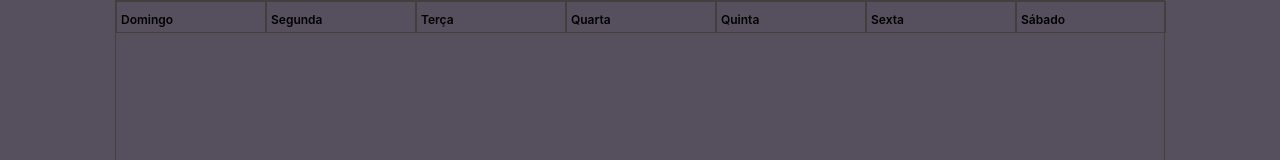
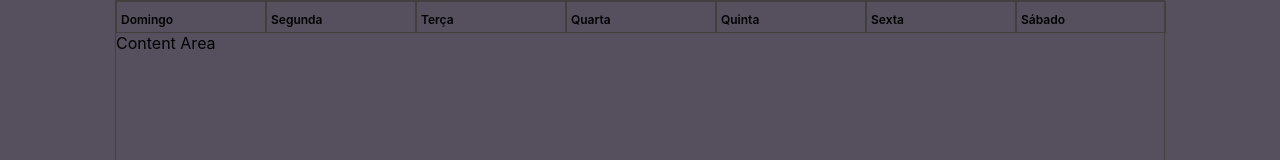
Before and after one commit to franciscoclavero/calendar, a Next.js app: page / in a window 1280 px wide. Shown: the top 160 px of the page. Built offline with nearby package versions, Linux system fonts and the light colour scheme.

Commit message:
feat: create content area

```diff
--- a/src/components/BodyCalendar/index.tsx
+++ b/src/components/BodyCalendar/index.tsx
@@ -1,4 +1,5 @@
 import HeaderArea from "src/components/HeaderArea";
+import ContentArea from "../ContentArea";
 
 import styled from "./style.module.css";
 
@@ -6,6 +7,7 @@ const BodyCalendar = () => {
   return (
     <div className={styled.body}>
       <HeaderArea />
+      <ContentArea />
     </div>
   );
 };
--- /dev/null
+++ b/src/components/ContentArea/index.tsx
@@ -0,0 +1,11 @@
+import styled from "./style.module.css";
+
+const ContentArea = () => {
+  return (
+    <div className={styled.body}>
+      Content Area
+    </div>
+  )
+};
+
+export default ContentArea;
--- /dev/null
+++ b/src/components/ContentArea/style.module.css
@@ -0,0 +1,3 @@
+.body {
+  width: 100%;
+}
```
